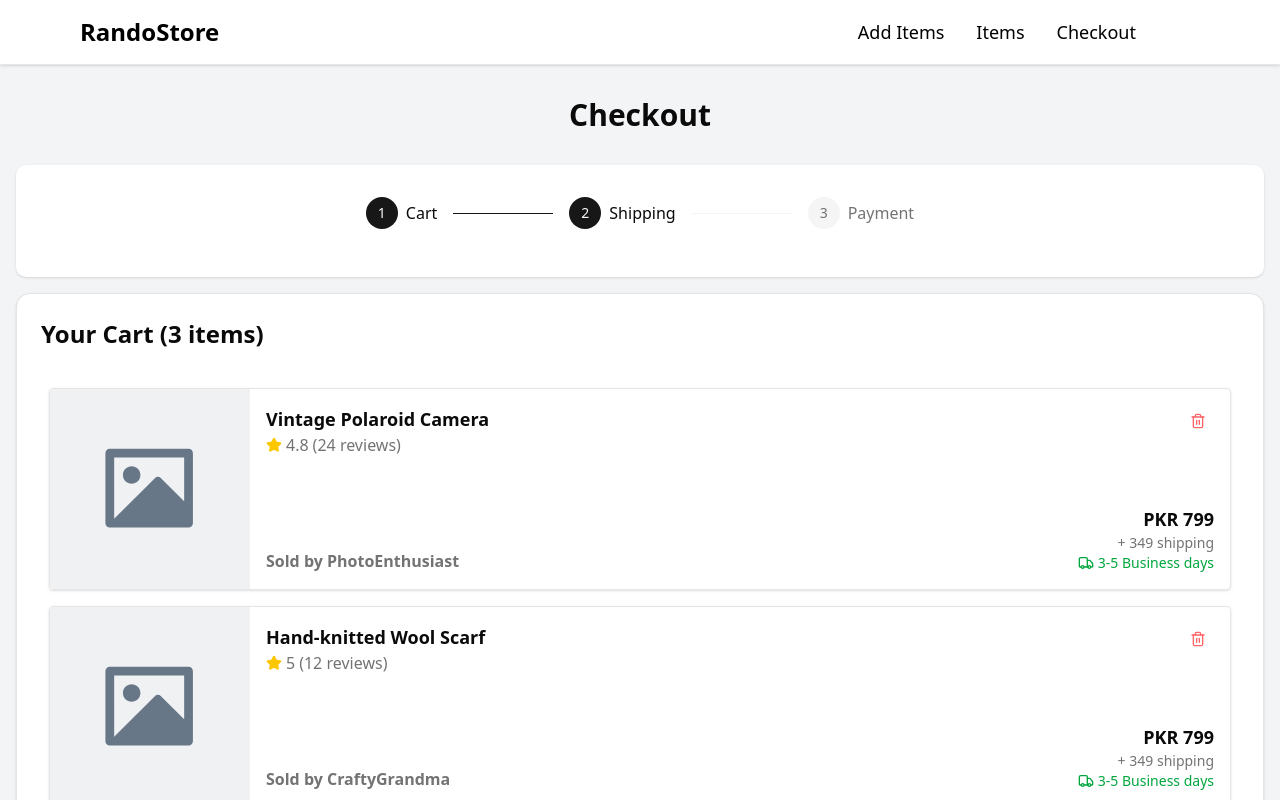
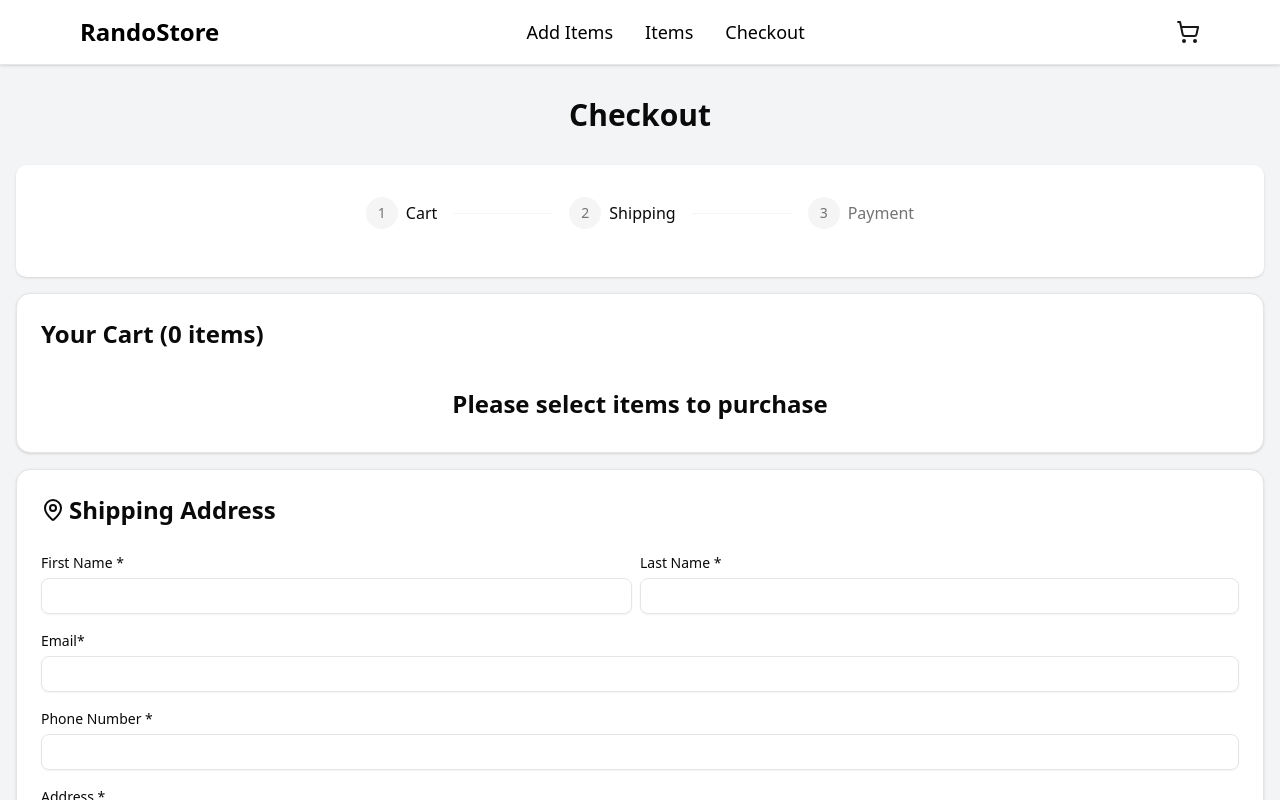
Before and after one commit to saffiullahkhugyani/productbox-challenge-assessment, a React (Vite) app: page /checkout in a window 1280 px wide. Shown: the top 800 px of the page. Built offline with nearby package versions, Linux system fonts and the light colour scheme.

Commit message:
added the functionality of shopping cart, fixed styling of nav bar to sticky, added function to add selected item to shopping cart

```diff
--- a/index.html
+++ b/index.html
@@ -6,6 +6,7 @@
 
   <meta name="viewport" content="width=device-width, initial-scale=1.0" />
   <title>RandoStore</title>
+  <link rel="stylesheet" href="https://cdnjs.cloudflare.com/ajax/libs/font-awesome/6.7.2/css/all.min.css" />
 </head>
 
 <body>
--- a/src/App.css
+++ b/src/App.css
@@ -40,3 +40,7 @@
 .read-the-docs {
   color: #888;
 } */
+
+.count {
+  padding: 3px 10px;
+}
--- a/src/App.jsx
+++ b/src/App.jsx
@@ -1,31 +1,37 @@
-import { useState } from 'react'
-import './App.css'
-import Nav from './components/nav'
-import { Route, Routes } from 'react-router-dom'
-import AddItems from './pages/addItems'
-import Items from './pages/items'
-import Checkout from './pages/checkout'
-import HomePage from './pages/homePage'
+import { useEffect, useState } from "react";
+import "./App.css";
+import Nav from "./components/nav";
+import { Route, Routes } from "react-router-dom";
+import AddItems from "./pages/addItems";
+import Items from "./pages/items";
+import Checkout from "./pages/checkout";
+import HomePage from "./pages/homePage";
 
 function App() {
-  const [count, setCount] = useState(0)
+  const [allCartProducts, setAllCartIProducts] = useState([]);
 
   return (
-    <div className='bg-gray-100'>
+    <div className="bg-gray-100">
       {/* nav bar*/}
-      <Nav />
+      <Nav cartProductCount={allCartProducts} />
 
       {/* main content */}
       <div>
         <Routes>
-          <Route path='/homePage' element={<HomePage />} />
-          <Route path="/addItems" element={<AddItems/>} />
-          <Route path="/items" element={<Items/>} />
-          <Route path="/checkout" element={<Checkout/>} />
+          <Route path="/homePage" element={<HomePage />} />
+          <Route path="/addItems" element={<AddItems />} />
+          <Route
+            path="/items"
+            element={<Items setAllCartProducts={setAllCartIProducts} />}
+          />
+          <Route
+            path="/checkout"
+            element={<Checkout allCartProducts={allCartProducts} />}
+          />
         </Routes>
       </div>
     </div>
-  )
+  );
 }
 
-export default App
+export default App;
--- a/src/components/checkout-item.jsx
+++ b/src/components/checkout-item.jsx
@@ -1,4 +1,4 @@
-import React from "react";
+import React, { useEffect, useState } from "react";
 import { Card, CardContent, CardHeader, CardTitle } from "./ui/card";
 import { Link } from "react-router-dom";
 import placeholder from "../assets/placeholder.svg";
@@ -49,7 +49,26 @@ const sampleCartItems = [
   },
 ];
 
-export default function CheckoutItem() {
+export default function CheckoutItem({ checkOutItems }) {
+  const [products, setProducts] = useState([]);
+
+  useEffect(() => {
+    if (checkOutItems.length == 0) return;
+    setProducts(checkOutItems);
+  }, [checkOutItems]);
+
+  // Function: handle delete item
+  const handleDeleteItem = (productId) => {
+    if (products.length == 0) return;
+    removeItem(productId);
+  };
+
+  const removeItem = (idToRemove) => {
+    setProducts((products) =>
+      products.filter((item) => item.id !== idToRemove)
+    );
+  };
+
   return (
     <div>
       {/*Cart Items*/}
@@ -57,7 +76,7 @@ export default function CheckoutItem() {
         <CardHeader>
           <CardTitle className={"flex items-center justify-between"}>
             <span className="text-2xl font-bold">
-              Your Cart ({sampleCartItems.length} items)
+              Your Cart ({products.length} items)
             </span>
             {/* <Link className="text-sm text-primary hover:underline">
               Continue Shopping
@@ -66,8 +85,16 @@ export default function CheckoutItem() {
         </CardHeader>
         <CardContent>
           <div className="grid grid-col-1 space-y-4 p-2">
-            {sampleCartItems.map((item) => (
-              <div className="flex border rounded shadow hover:shadow-lg hover:pointer hover:bg-gray-50">
+            {products.length == 0 ? (
+              <div className="text-center text-2xl font-bold">
+                Please select items to purchase
+              </div>
+            ) : (
+              products.map((item) => (
+                <div
+                  key={item.id}
+                  className="flex border rounded shadow hover:shadow-lg hover:pointer hover:bg-gray-50"
+                >
                   <img src={placeholder} width={200} height={200} />
                   <div className=" w-full flex justify-between m-4 ">
                     <div className="flex flex-col justify-between">
@@ -86,7 +113,10 @@ export default function CheckoutItem() {
                       </div>
                     </div>
                     <div className="flex flex-col justify-between items-end">
-                    <Trash2 className="w-4 h-4 text-red-400 mt-2 mr-2 hover:transition hover:h-6 hover:w-6" />
+                      <Trash2
+                        onClick={() => handleDeleteItem(item.id)}
+                        className="w-4 h-4 text-red-400 mt-2 mr-2 hover:transition hover:h-6 hover:w-6"
+                      />
                       <div className="flex flex-col items-end">
                         <span className="text-lg font-bold">PKR 799</span>
                         <span className="text-muted-foreground text-sm">
@@ -102,7 +132,8 @@ export default function CheckoutItem() {
                     </div>
                   </div>
                 </div>
-            ))}
+              ))
+            )}
           </div>
         </CardContent>
       </Card>
--- a/src/components/nav.jsx
+++ b/src/components/nav.jsx
@@ -1,26 +1,42 @@
-import React from 'react'
-import { Link } from 'react-router-dom'
+import { ShoppingCart } from "lucide-react";
+import React from "react";
+import { Link } from "react-router-dom";
 
-export default function Nav() {
-
+export default function Nav({ cartProductCount }) {
   return (
-    <nav >
-      <div
-        className='h-10vh flex justify-between z-50 text-white lg:py-4 px-20 py-4 flex-1 bg-white shadow-sm border-b border-gray-200'>
-        <div className='flex items-center flex-1'>
-          <Link to='homePage' className='text-2xl font-bold text-black'>RandoStore</Link>
+    <nav className="sticky top-0 z-50">
+      <div className="h-10vh flex justify-between z-50 text-white lg:py-4 px-20 py-4 flex-1 bg-white shadow-sm border-b border-gray-200">
+        <div className="flex items-center">
+          <Link to="homePage" className="text-2xl font-bold text-black">
+            RandoStore
+          </Link>
         </div>
-        <div className='lg:flex md:flex items-center justify-end font-normal hidden text-black'>
-          <div className='flex-10'>
-            <ul className='flex gap-8 mr-16 text-[18px]'>
-              <Link to='addItems'><li>Add Items</li></Link>
-              <Link to='items'><li>Items</li></Link>
-              <Link to='checkout'><li>Checkout</li></Link>
+        <div className="lg:flex md:flex items-center justify-end font-normal hidden text-black">
+          <div className="flex-10">
+            <ul className="flex gap-8 mr-16 text-[18px]">
+              <Link to="addItems">
+                <li>Add Items</li>
+              </Link>
+              <Link to="items">
+                <li>Items</li>
+              </Link>
+              <Link to="checkout">
+                <li>Checkout</li>
+              </Link>
             </ul>
           </div>
         </div>
-
-    </div>
+        <div className="flex items-center justify-center text-primary relative">
+          {cartProductCount.length > 0 ? (
+            <span className="absolute -top-2 right-2 text-black text-xm font-bold rounded-full px-1.75 py-0.25 bg-yellow-400">
+              {cartProductCount.length}
+            </span>
+          ) : (
+            <div></div>
+          )}
+          <ShoppingCart />
+        </div>
+      </div>
     </nav>
-  )
+  );
 }
--- a/src/pages/checkout.jsx
+++ b/src/pages/checkout.jsx
@@ -1,8 +1,11 @@
-import React from "react";
+import React, { useEffect } from "react";
 import CheckoutItem from "../components/checkout-item";
 import CheckoutShippingForm from "../components/checkout-shipping-form";
 
-export default function Checkout() {
+export default function Checkout({ allCartProducts }) {
+  useEffect(() => {
+    console.log(allCartProducts);
+  }, [allCartProducts]);
   return (
     <div className="min-h-sreen">
       <section className="py-8">
@@ -16,23 +19,49 @@ export default function Checkout() {
         <div className="bg-white p-8 rounded-lg shadow items-center">
           <div className="flex items-center justify-center space-x-4 mb-4">
             <div className="flex items-center space-x-2">
-              <div className="w-8 h-8 bg-primary text-primary-foreground rounded-full flex items-center justify-center text-sm font-medium">
+              <div
+                className={`w-8 h-8 ${
+                  allCartProducts.length > 0
+                    ? "bg-primary text-primary-foreground"
+                    : "bg-muted text-muted-foreground"
+                }  rounded-full flex items-center justify-center text-sm font-medium`}
+              >
                 1
               </div>
               <span className="font-medium">Cart</span>
             </div>
-            <div className="w-25 h-px bg-primary"></div>
+            <div
+              className={`w-25 h-px ${
+                allCartProducts.length > 0 ? "bg-primary" : "bg-muted"
+              }`}
+            ></div>
 
             <div className="flex items-center space-x-2">
-              <div className="w-8 h-8 bg-primary text-primary-foreground rounded-full flex items-center justify-center text-sm font-medium">
+              <div
+                className={`w-8 h-8 ${
+                  allCartProducts.length > 0
+                    ? "bg-primary text-primary-foreground"
+                    : "bg-muted text-muted-foreground "
+                }  rounded-full flex items-center justify-center text-sm font-medium`}
+              >
                 2
               </div>
               <span>Shipping</span>
             </div>
-            <div className="w-25 h-px bg-muted"></div>
+            <div
+              className={`w-25 h-px ${
+                allCartProducts.length > 0 ? "bg-primary" : "bg-muted"
+              }`}
+            ></div>
 
             <div className="flex items-center space-x-2">
-              <div className="w-8 h-8 bg-muted text-muted-foreground rounded-full flex items-center justify-center text-sm font-medium">
+              <div
+                className={`w-8 h-8 ${
+                  allCartProducts.length > 0
+                    ? "bg-primary text-primary-foreground"
+                    : "bg-muted text-muted-foreground"
+                }  rounded-full flex items-center justify-center text-sm font-medium`}
+              >
                 3
               </div>
               <span className="text-muted-foreground">Payment</span>
@@ -43,7 +72,7 @@ export default function Checkout() {
 
       {/*checkout items section*/}
       <section className="container mx-auto px-4 pb-4">
-        <CheckoutItem />
+        <CheckoutItem checkOutItems={allCartProducts} />
       </section>
 
       {/*section for shipping detail form*/}
--- a/src/pages/items.jsx
+++ b/src/pages/items.jsx
@@ -1,7 +1,7 @@
-import ItemCard from '@/components/item-card'
-import { Button } from '@/components/ui/button'
-import React from 'react'
-import { Badge } from '../components/ui/badge'
+import ItemCard from "@/components/item-card";
+import { Button } from "@/components/ui/button";
+import React, { useEffect, useState } from "react";
+import { Badge } from "../components/ui/badge";
 
 const featuredProducts = [
   {
@@ -70,42 +70,77 @@ const featuredProducts = [
     category: "Antiques",
     condition: "Used - Fair",
   },
-]
+];
 
-const categories = ["Electronics", "Fashion", "Home & Garden", "Collectibles", "Books", "Sports", "Art", "Food"]
+const categories = [
+  "Electronics",
+  "Fashion",
+  "Home & Garden",
+  "Collectibles",
+  "Books",
+  "Sports",
+  "Art",
+  "Food",
+];
 
-export default function Items() {
+export default function Items({ setAllCartProducts }) {
+  const [productId, setProductId] = useState(0);
+  const [allCartItems, setAllCartItems] = useState([]);
+
+  useEffect(() => {
+    if (productId == 0) return;
+    const filteredObj = featuredProducts.filter(
+      (product) => product.id == productId
+    );
+    setAllCartItems([...allCartItems, ...filteredObj]);
+    // alert(`your item ${filteredObj.at(0).title} has been added to cart`);
+  }, [productId]);
+
+  useEffect(() => {
+    if (allCartItems.length == 0) return;
+    setAllCartProducts(allCartItems);
+  }, [allCartItems]);
+
   return (
-    <div className='min-h-screen'>
+    <div className="min-h-screen">
       {/*Hero Section*/}
-      <section className='py-16'>
-        <div className='container mx-auto px-4 text-center'>
-          <h2 className='text-4xl font-bold mb-4'>Discover Random Items</h2>
+      <section className="py-16">
+        <div className="container mx-auto px-4 text-center">
+          <h2 className="text-4xl font-bold mb-4">Discover Random Items</h2>
           <p className="text-xl text-muted-foreground mb-8 max-w-2xl mx-auto">
-            From vintage treasures to handmade crafts, find unique items from sellers around the world. Or list your own
-            random finds and turn clutter into cash!
+            From vintage treasures to handmade crafts, find unique items from
+            sellers around the world. Or list your own random finds and turn
+            clutter into cash!
           </p>
           {categories.map((category) => (
-            <Badge key={category} variant={'outline'} className='cursor-pointer hover:bg-primary hover:text-primary-foreground m-1'>
+            <Badge
+              key={category}
+              variant={"outline"}
+              className="cursor-pointer hover:bg-primary hover:text-primary-foreground m-1"
+            >
               {category}
             </Badge>
           ))}
         </div>
       </section>
       {/*Featured Items Section*/}
-      <section className='py-8'>
-        <div className='container mx-auto px-4'>
-          <div className='flex justify-between items-center mb-6'>
-
-          <h1 className='text-3xl font-bold mb-6'>Featured Items</h1>
-          <Button variant={'outline'}>View all</Button>
+      <section className="py-8">
+        <div className="container mx-auto px-4">
+          <div className="flex justify-between items-center mb-6">
+            <h1 className="text-3xl font-bold mb-6">Featured Items</h1>
+            <Button variant={"outline"}>View all</Button>
           </div>
-          <div className='grid grid-cols-1 md:grid-cols-2 lg:grid-cols-3 gap-6'>
-            {featuredProducts.map((item) => (<ItemCard product={item}/>))}
+          <div className="grid grid-cols-1 md:grid-cols-2 lg:grid-cols-3 gap-6">
+            {featuredProducts.map((item) => (
+              <ItemCard
+                product={item}
+                setProductId={setProductId}
+                key={item.id}
+              />
+            ))}
           </div>
         </div>
       </section>
-
     </div>
-  )
+  );
 }
```
Also changed, not shown: src/components/item-card.jsx (+9 -2 lines), src/pages/homePage.jsx (+7 -16 lines). Lines whose indentation alone changed are shown as unchanged.
